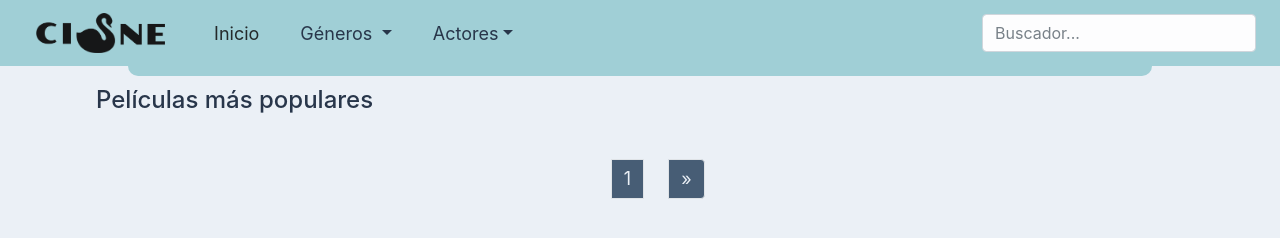
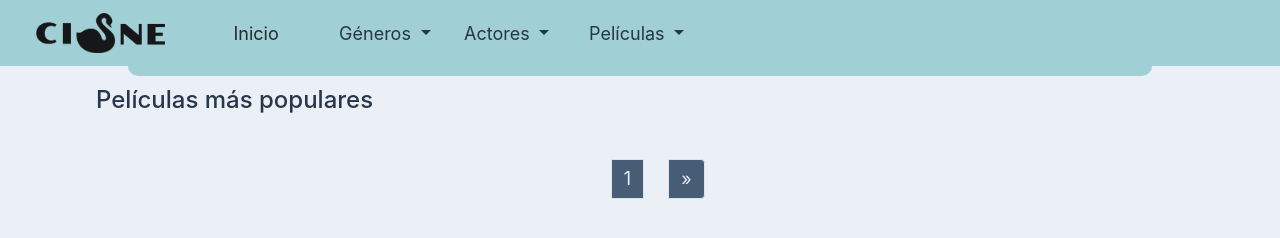
Before and after one commit to JenniferGoijman/GeeksHubs-P3---Buscador-de-Peliculas, a plain HTML site: page frontend/index.html in a window 1280 px wide. Drawn offline with nearby package versions, Linux system fonts and the light colour scheme; no server answers.

```diff
--- a/frontend/index.html
+++ b/frontend/index.html
@@ -8,7 +8,7 @@
     <script src="https://cdnjs.cloudflare.com/ajax/libs/axios/0.19.2/axios.js"></script>
     <link rel="stylesheet" href="https://stackpath.bootstrapcdn.com/bootstrap/4.4.1/css/bootstrap.min.css"
         integrity="sha384-Vkoo8x4CGsO3+Hhxv8T/Q5PaXtkKtu6ug5TOeNV6gBiFeWPGFN9MuhOf23Q9Ifjh" crossorigin="anonymous">
-    <link rel="stylesheet" href="https://cdnjs.cloudflare.com/ajax/libs/font-awesome/5.12.1/css/brands.min.css">
+    <link rel="stylesheet" href="https://cdnjs.cloudflare.com/ajax/libs/font-awesome/4.7.0/css/font-awesome.min.css">
     <link rel="stylesheet" href="style.css">
     <script src="script.js" async defer></script>
 
@@ -29,27 +29,32 @@
                             class="sr-only">(current)</span></a>
                 </li>
                 <li class="nav-item dropdown">
-                    <a class="nav-link dropdown-toggle" href="#" id="navbarDropdown" role="button"
+                    <a class="nav-link dropdown-toggle" href="#" id="navbarDropdownGenres" role="button"
                         data-toggle="dropdown" aria-haspopup="true" aria-expanded="false">
                         Géneros
                     </a>
                     <div class="dropdown-menu listaGeneros" aria-labelledby="navbarDropdown"></div>
                 </li>
                 <li class="nav-item dropdown">
-                    <a class="nav-link dropdown-toggle" href="#" id="navbarDropdown" role="button"
-                        data-toggle="dropdown" onclick="myFunction()" aria-haspopup="true"
-                        aria-expanded="false">Actores</a>
+                    <a class="nav-link dropdown-toggle" href="#" id="navbarDropdownActors" role="button"
+                        data-toggle="dropdown" onclick="myFunction()" aria-haspopup="true" aria-expanded="false">
+                        Actores
+                    </a>
                     <div id="myDropdown" class="dropdown-content">
                         <input class="form-control" id="searchCast" placeholder="Ingrese el nombre del actor..."
                             onkeyup="getActorsByQuery(event)">
                         <div class="divActors"></div>
                     </div>
                 </li>
-
-            </ul>
-            <form class="form-inline my-2 my-lg-0">
-                <input class="form-control mr-sm-2" type="search" placeholder="Buscador...">
-            </form>
+                <li class="nav-item dropdown">
+                    <a class="nav-link dropdown-toggle" href="#" id="navbarDropdownQuery" role="button"
+                        data-toggle="dropdown" onclick="myFunction2()" aria-haspopup="true" aria-expanded="false">
+                        Películas
+                    </a>
+                    <div id="myDropdown2" class="dropdown-content">
+                        <input class="form-control mr-sm-2" type="search" placeholder="Buscador...">
+                    </div>
+                </li>
         </div>
     </nav>
 </header>
--- a/frontend/script.js
+++ b/frontend/script.js
@@ -321,6 +321,11 @@
     document.getElementById("myDropdown").classList.toggle("show");
 }
 
+
+function myFunction2() {
+    document.getElementById("myDropdown2").classList.toggle("show");
+}
+
 function getMoviesByActorId(actorId, actorName) {
     axios.get(`https://api.themoviedb.org/3/person/${actorId}?api_key=cea68b520beecac6718820e4ac576c3a&append_to_response=credits`)
         .then(res => {
--- a/frontend/style.css
+++ b/frontend/style.css
@@ -16,6 +16,11 @@
 
 .navbar-light .navbar-nav .nav-link {
     color: #132238;
+}
+
+.nav-link {
+    width: 100px;
+    text-align: center;
 }
 
 .nav-link:hover {
@@ -185,6 +190,7 @@
     width: 35px;
     margin-right: 10px;
 }
+
 /* Dropdown Button */
 .dropbtn {
 background-color: #4CAF50;
@@ -294,6 +300,9 @@
         font-size: 12px;
         padding: 0;
     }
+    #myDropdown, #myDropdown2 {
+        position: static;
+    }
 }
 
 
```
Lines whose indentation alone changed are shown as unchanged.
